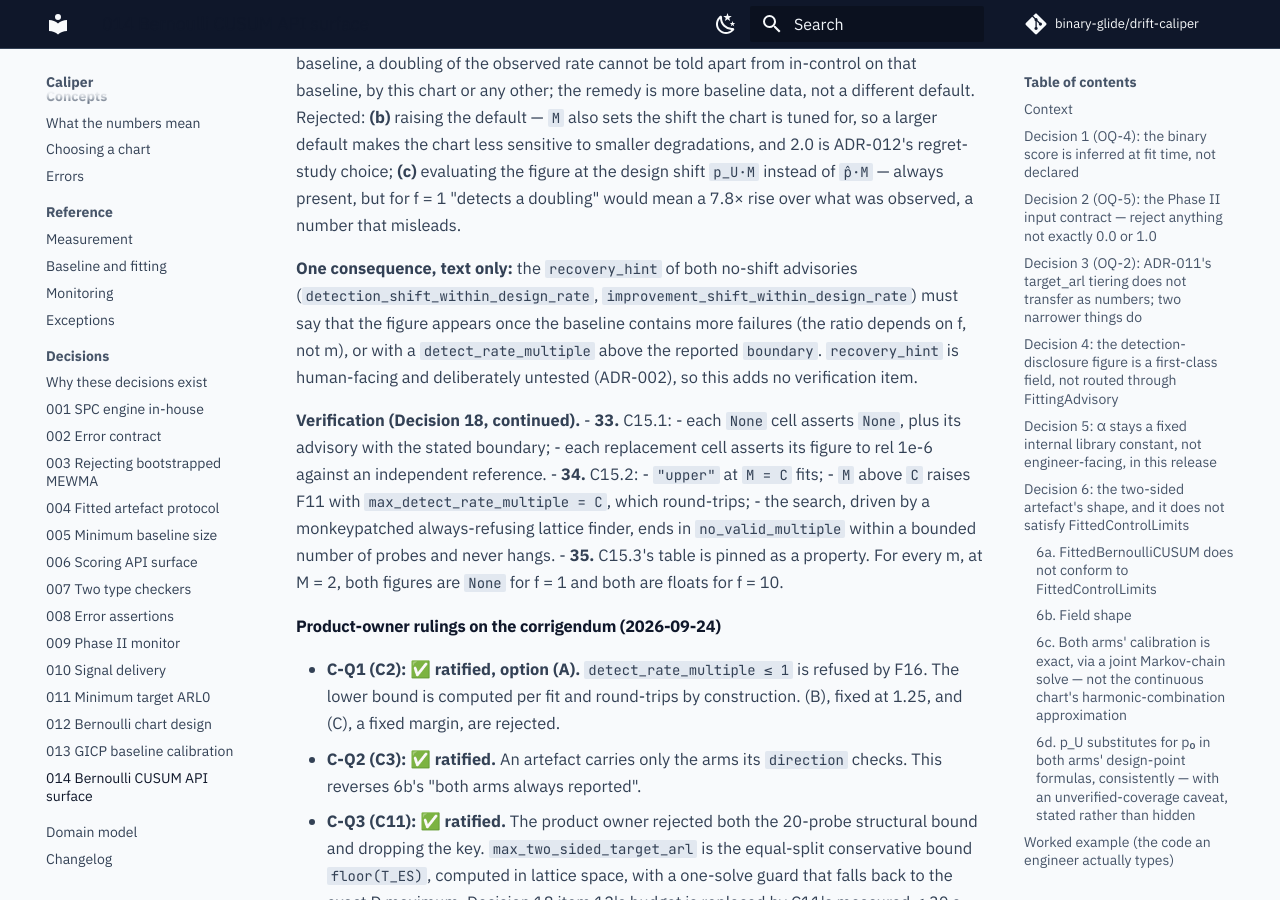
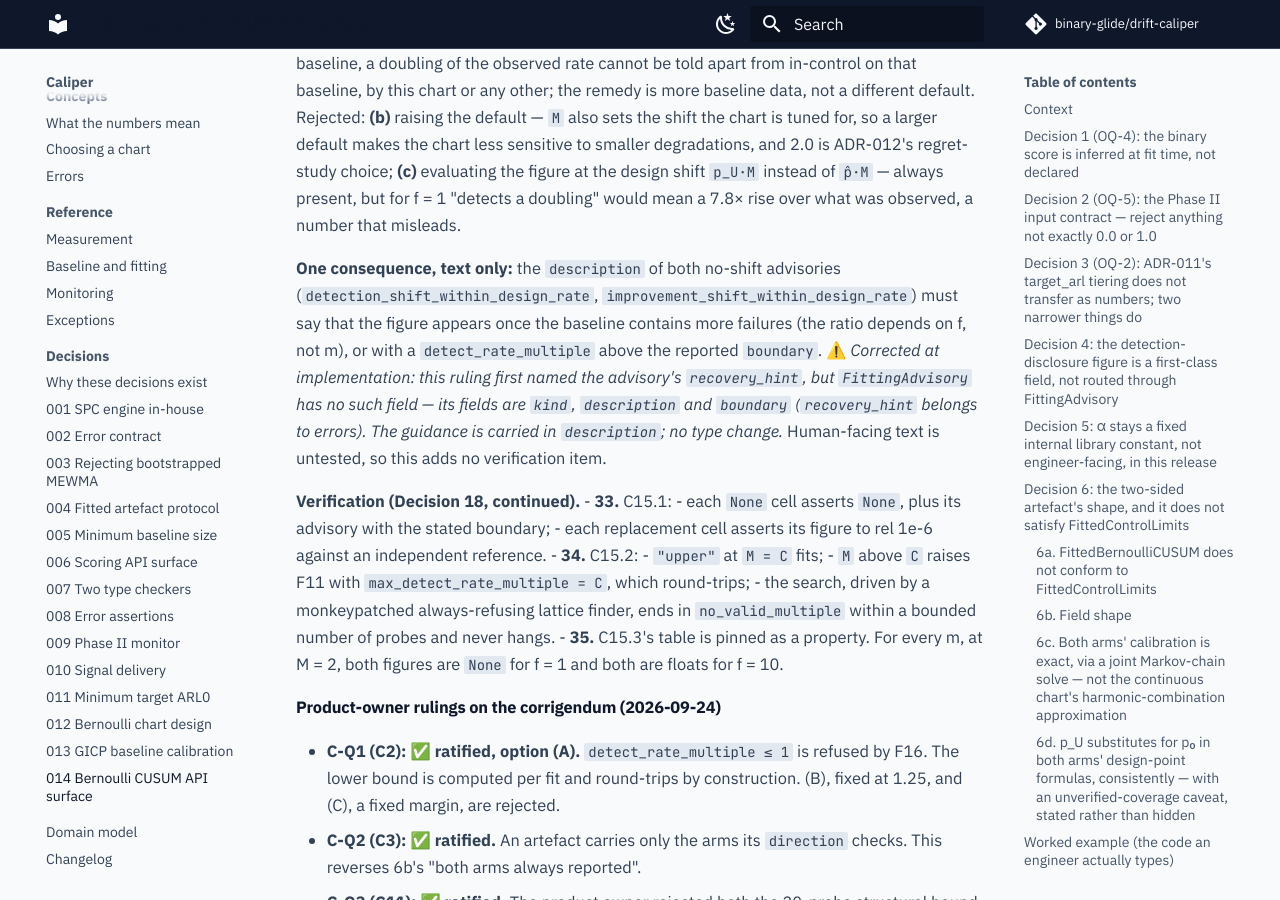
Before and after one commit to binary-glide/drift-caliper, an MkDocs documentation site: the page built from docs/architecture/adr/014-bernoulli-cusum-api-surface-and-fitted-artefact-shape.md, in a window 1280 px wide and 900 px high, scrolled down 91249 px. Built offline with MkDocs 1.6.1 and Material for MkDocs 9.7.7, drawn with Linux system fonts in a browser that asks for light colours; comment, search, counter and statistics services are not loaded.

Commit message:
📝 docs(adr,domain): C15.3 guidance lives in the advisory description, not recovery_hint
FittingAdvisory has kind, description and boundary; recovery_hint belongs to
errors. Found at implementation (PR #29, e861752).

Refs: BIN-133

Co-Authored-By: Claude Opus 5.5 <noreply@anthropic.com>
Claude-Session: https://claude.ai/code/session_01MDMAqXAx8B3S8rFkQPT9uM

```diff
--- a/docs/architecture/adr/014-bernoulli-cusum-api-surface-and-fitted-artefact-shape.md
+++ b/docs/architecture/adr/014-bernoulli-cusum-api-surface-and-fitted-artefact-shape.md
@@ -3674,12 +3674,15 @@ regret-study choice; **(c)** evaluating the figure at the design shift
 `p_U·M` instead of `p̂·M` — always present, but for f = 1 "detects a doubling"
 would mean a 7.8× rise over what was observed, a number that misleads.
 
-**One consequence, text only:** the `recovery_hint` of both no-shift
+**One consequence, text only:** the `description` of both no-shift
 advisories (`detection_shift_within_design_rate`,
 `improvement_shift_within_design_rate`) must say that the figure appears once
 the baseline contains more failures (the ratio depends on f, not m), or with a
-`detect_rate_multiple` above the reported `boundary`. `recovery_hint` is
-human-facing and deliberately untested (ADR-002), so this adds no
+`detect_rate_multiple` above the reported `boundary`. ⚠️ *Corrected at
+implementation: this ruling first named the advisory's `recovery_hint`, but
+`FittingAdvisory` has no such field — its fields are `kind`, `description`
+and `boundary` (`recovery_hint` belongs to errors). The guidance is carried in
+`description`; no type change.* Human-facing text is untested, so this adds no
 verification item.
 
 **Verification (Decision 18, continued).**
```
Also changed, not shown: docs/domain-model.md (+3 -3 lines).
